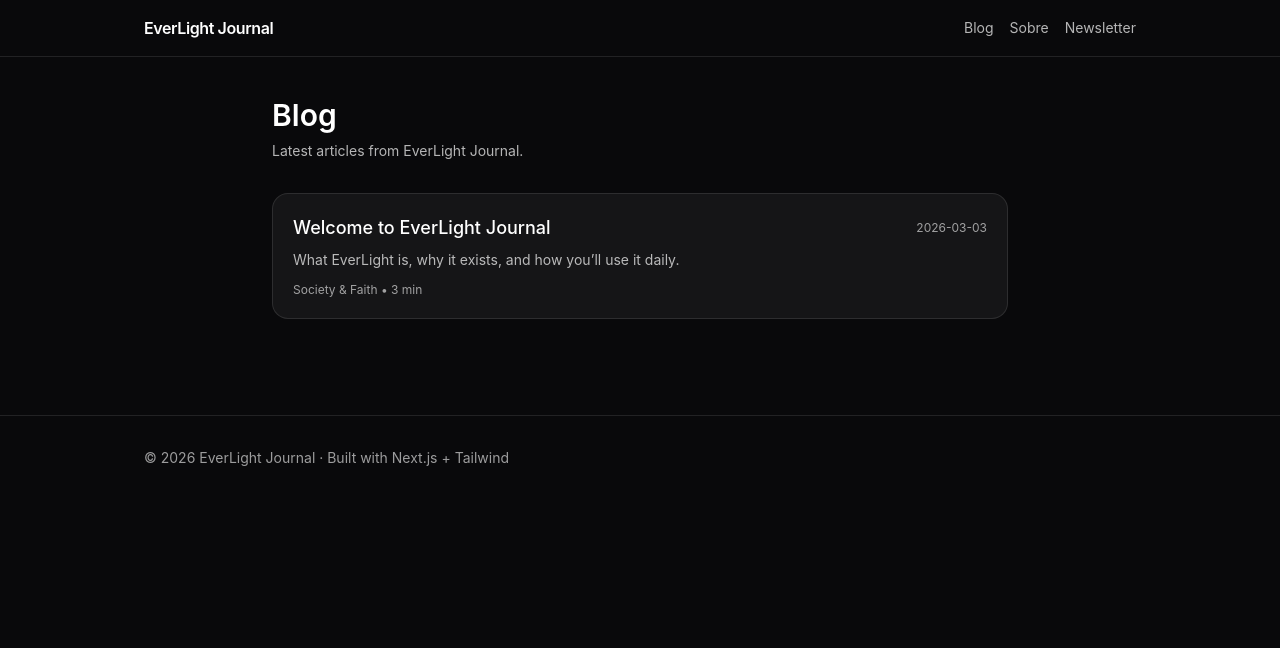
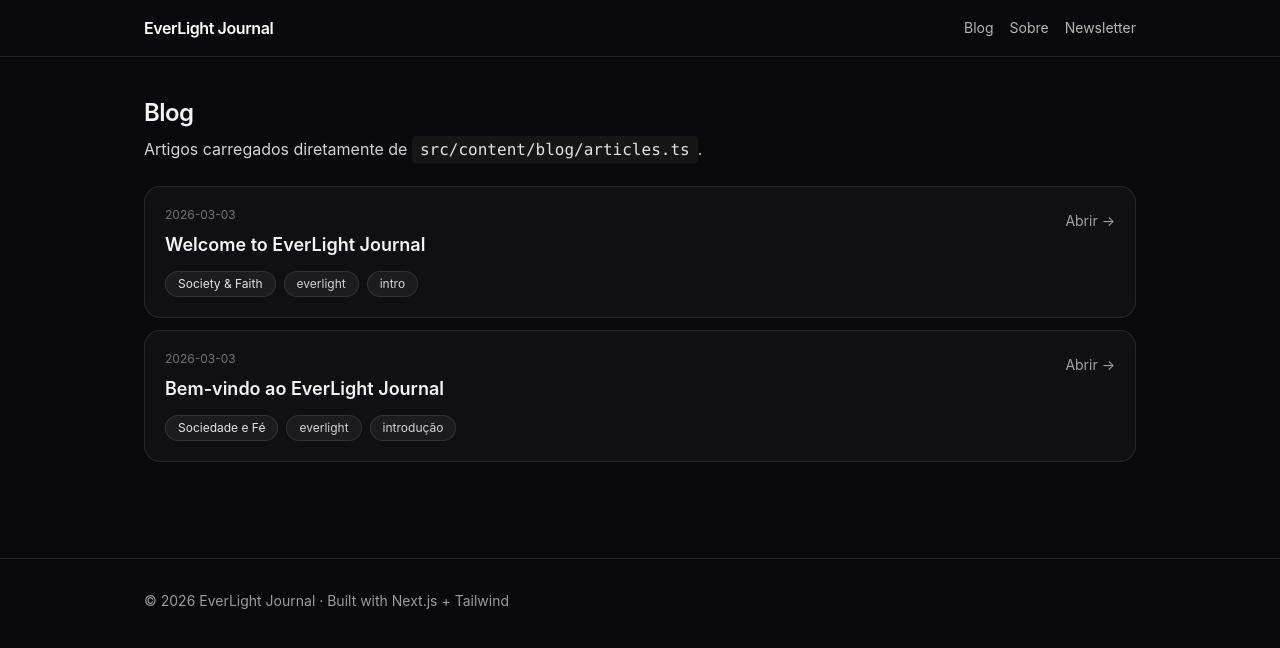
Before and after one commit to eliaslicojicacoma-spec/EverLight-Journal, a Next.js app: page /en/blog in a window 1280 px wide. Shown: the top 648 px of the page. Built offline with nearby package versions, Linux system fonts and the light colour scheme; no server answers.

Commit message:
Update page.tsx

```diff
--- a/src/app/[locale]/blog/page.tsx
+++ b/src/app/[locale]/blog/page.tsx
@@ -1,37 +1,89 @@
 import Link from "next/link";
-import { getBlogArticles } from "@/content/blog/articles";
 
-export default function BlogIndex({ params }: { params: { locale: string } }) {
-  const locale = (params.locale === "en" ? "en" : "pt") as "pt" | "en";
-  const posts = getBlogArticles(locale);
+import Container from "@/components/layout/Container";
+import {
+  getBlogArticles,
+} from "@/content/blog/articles";
+
+type PageProps = {
+  params: {
+    locale: string;
+  };
+};
+
+export const dynamic = "force-static";
+
+export default function BlogIndexPage({ params }: PageProps) {
+  const { locale } = params;
+
+  const articles = getBlogArticles();
 
   return (
-    <main className="mx-auto max-w-3xl px-4 py-10">
-      <h1 className="text-3xl font-semibold">Blog</h1>
-      <p className="mt-2 text-sm text-white/70">
-        {locale === "pt"
-          ? "Artigos recentes do EverLight Journal."
-          : "Latest articles from EverLight Journal."}
-      </p>
+    <main className="py-10">
+      <Container>
+        <header className="mb-6">
+          <h1 className="text-2xl font-semibold tracking-tight text-zinc-100">
+            Blog
+          </h1>
+          <p className="mt-2 text-zinc-300">
+            Artigos carregados diretamente de{" "}
+            <code className="rounded bg-white/5 px-2 py-1 text-zinc-200">
+              src/content/blog/articles.ts
+            </code>
+            .
+          </p>
+        </header>
 
-      <div className="mt-8 space-y-4">
-        {posts.map((p) => (
-          <Link
-            key={p.slug}
-            href={`/${locale}/blog/${p.slug}`}
-            className="block rounded-2xl border border-white/10 bg-white/5 p-5 hover:bg-white/10 transition"
-          >
-            <div className="flex items-center justify-between gap-4">
-              <h2 className="text-lg font-medium">{p.title}</h2>
-              <span className="text-xs text-white/60">{p.publishedAt}</span>
+        <section className="space-y-3">
+          {articles.length === 0 ? (
+            <div className="rounded-2xl border border-white/10 bg-white/[0.03] p-6 text-zinc-300">
+              Ainda não há artigos.
             </div>
-            <p className="mt-2 text-sm text-white/70">{p.excerpt}</p>
-            <div className="mt-3 text-xs text-white/60">
-              {p.category}{p.readingTime ? ` • ${p.readingTime} min` : ""}
-            </div>
-          </Link>
-        ))}
-      </div>
+          ) : (
+            articles.map((a) => (
+              <Link
+                key={a.slug}
+                href={`/${locale}/blog/${a.slug}`}
+                className="block rounded-2xl border border-white/10 bg-white/[0.03] p-5 transition hover:bg-white/[0.06]"
+              >
+                <div className="flex items-start justify-between gap-4">
+                  <div>
+                    <div className="text-xs text-zinc-500">
+                      {a.publishedAt}
+                    </div>
+                    <h2 className="mt-2 text-lg font-semibold text-zinc-100">
+                      {a.title}
+                    </h2>
+                    {a.description ? (
+                      <p className="mt-2 text-zinc-300">{a.description}</p>
+                    ) : null}
+
+                    <div className="mt-3 flex flex-wrap gap-2">
+                      {a.category ? (
+                        <span className="rounded-full border border-white/10 bg-white/5 px-3 py-1 text-xs text-zinc-200">
+                          {a.category}
+                        </span>
+                      ) : null}
+                      {Array.isArray(a.tags)
+                        ? a.tags.map((t) => (
+                            <span
+                              key={`${a.slug}-${t}`}
+                              className="rounded-full border border-white/10 bg-white/5 px-3 py-1 text-xs text-zinc-300"
+                            >
+                              {t}
+                            </span>
+                          ))
+                        : null}
+                    </div>
+                  </div>
+
+                  <span className="mt-1 text-sm text-zinc-400">Abrir →</span>
+                </div>
+              </Link>
+            ))
+          )}
+        </section>
+      </Container>
     </main>
   );
 }
```
